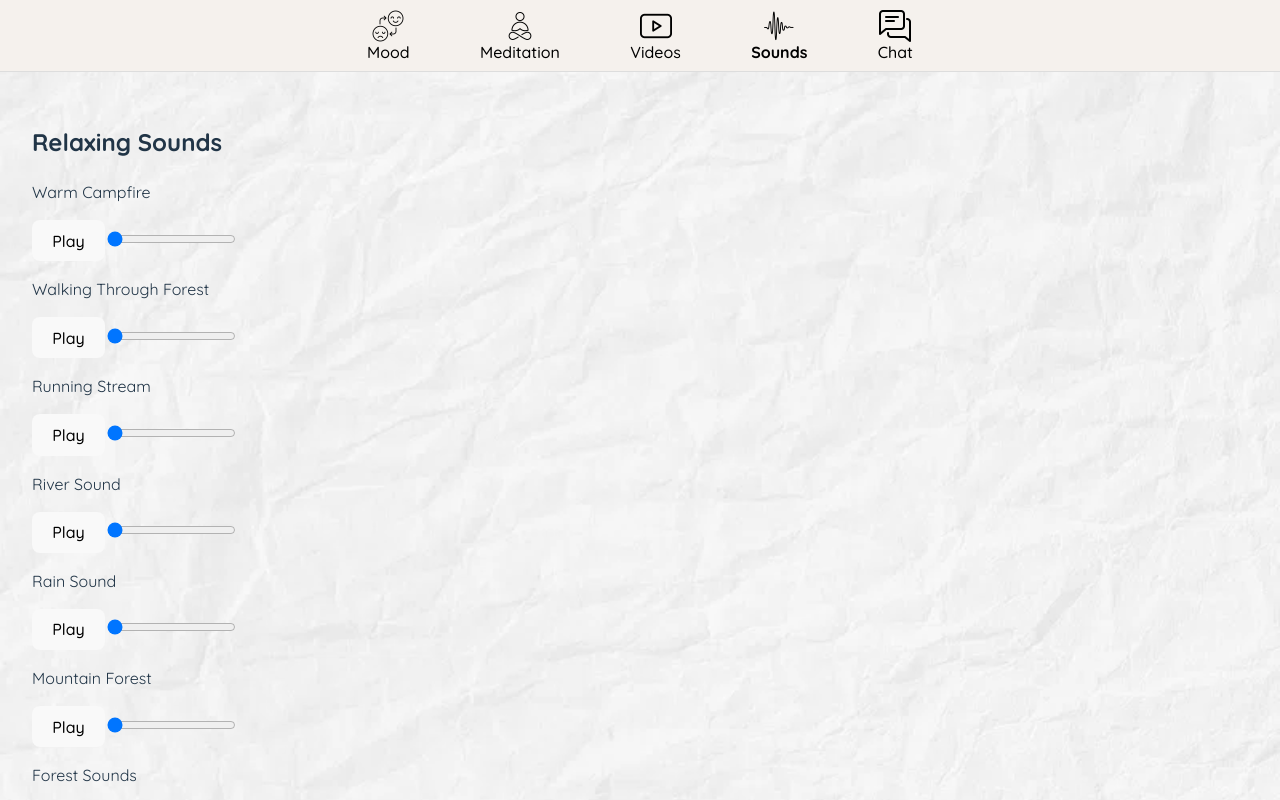
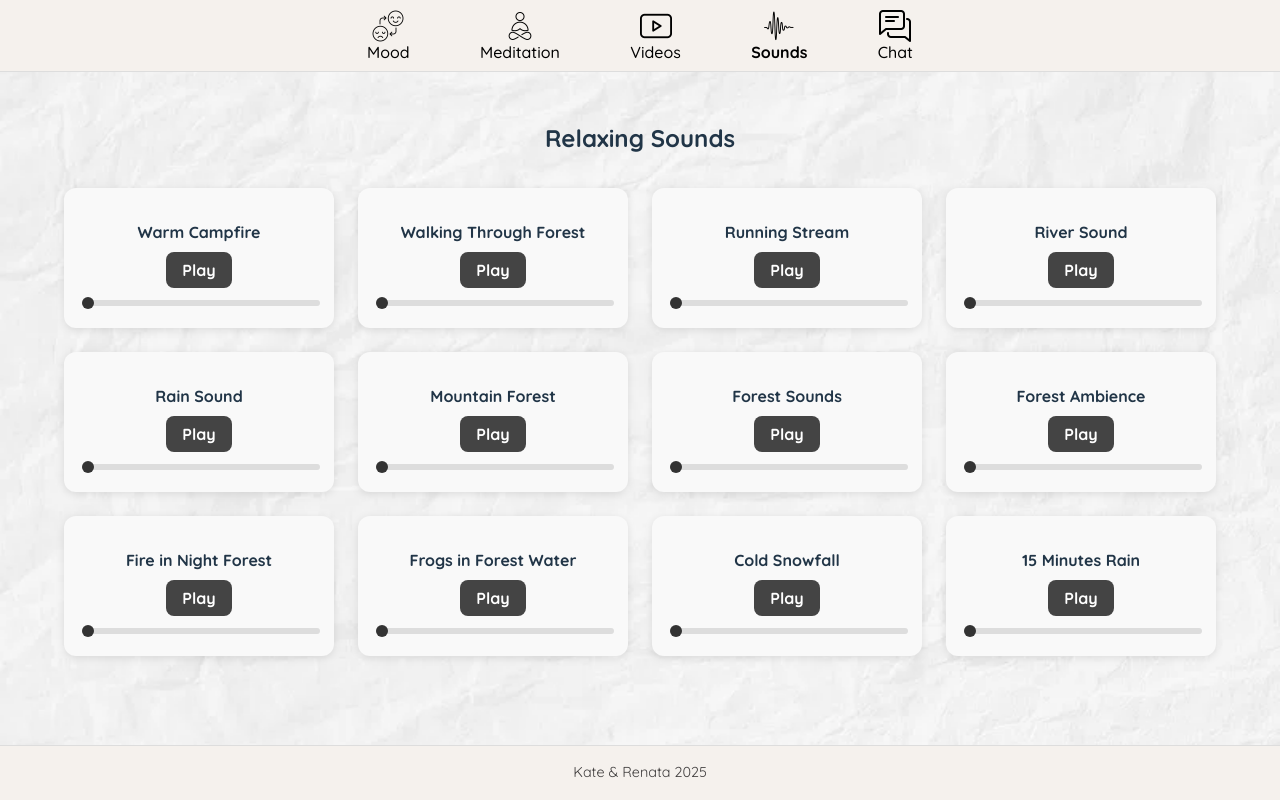
Before and after one commit to RenaSpb/calm-space, a React (Vite) app in the folder client/: page / in a window 1280 px wide. Both pictures are taken after a click on the button "Sounds". Shown: the top 800 px of the page. Built offline with nearby package versions, Linux system fonts and the light colour scheme.

Commit message:
Implemented SoundsPage.ccs component

```diff
--- a/client/src/Components/Sounds/SoundsPage.css
+++ b/client/src/Components/Sounds/SoundsPage.css
@@ -0,0 +1,107 @@
+.sounds-page {
+  text-align: center;
+  padding: 2rem;
+}
+
+.sounds-page h2 {
+  margin-top: -1rem;
+  margin-bottom: 1rem;
+}
+
+.sound-grid {
+  display: grid;
+  grid-template-columns: repeat(auto-fit, minmax(250px, 1fr));
+  gap: 1.5rem;
+  margin-top: 2rem;
+}
+
+.sound-item {
+  background: #f9f9f9;
+  padding: 1rem;
+  border-radius: 12px;
+  box-shadow: 0 2px 8px rgba(0, 0, 0, 0.1);
+  transition: box-shadow 0.3s ease, transform 0.2s ease;
+  cursor: pointer;
+}
+
+.sound-item:hover {
+  box-shadow: 0 6px 20px rgba(0, 0, 0, 0.15);
+  transform: translateY(-4px);
+}
+
+.sound-item p {
+  margin-bottom: 0.5rem;
+  font-weight: 600;
+}
+
+.sound-button {
+  background-color: #444;
+  color: #fff;
+  border: none;
+  padding: 0.5rem 1rem;
+  border-radius: 8px;
+  cursor: pointer;
+  font-weight: bold;
+  transition: background 0.3s ease;
+}
+
+.sound-button:hover {
+  background-color: #222;
+}
+
+.progress-bar {
+  width: 100%;
+  margin-top: 8px;
+  appearance: none;
+  height: 6px;
+  background: #ddd;
+  border-radius: 4px;
+  outline: none;
+}
+
+.progress-bar::-webkit-slider-thumb {
+  appearance: none;
+  width: 12px;
+  height: 12px;
+  background: #333;
+  border-radius: 50%;
+  cursor: pointer;
+}
+
+.progress-bar::-moz-range-thumb {
+  width: 12px;
+  height: 12px;
+  background: #333;
+  border-radius: 50%;
+  cursor: pointer;
+}
+
+.sound-header {
+  display: flex;
+  justify-content: space-between;
+  align-items: center;
+}
+
+.favorite-button {
+  background: none;
+  border: none;
+  font-size: 1.25rem;
+  cursor: pointer;
+  transition: transform 0.2s;
+}
+
+.favorite-button:hover {
+  transform: scale(1.2);
+}
+
+.sound-icon {
+  width: 60px;
+  height: 60px;
+  margin: 10px auto;
+  object-fit: contain;
+  transition: transform 0.3s ease;
+}
+
+.sound-item:hover .sound-icon {
+  transform: scale(1.1);
+}
```
